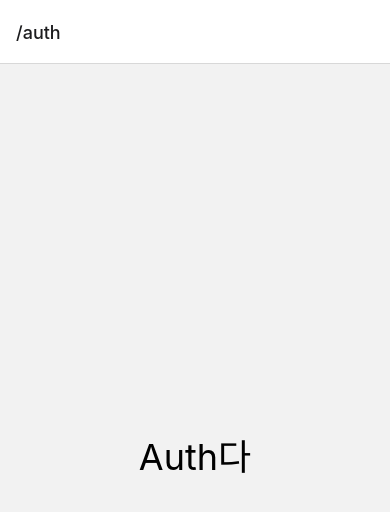
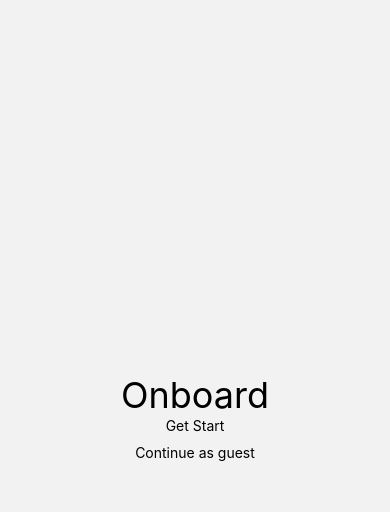
Before and after one commit to hi-ian-park/rn-assignment-419, a React Native app: screen / in a window 390 px wide. Shown: the top 512 px of the page. Built offline with nearby package versions, Linux system fonts and the light colour scheme.

Commit message:
Add: 추가될 Screen 미리 추가

```diff
--- a/App.tsx
+++ b/App.tsx
@@ -1,6 +1,5 @@
 import { NavigationContainer } from "@react-navigation/native";
 import { StatusBar } from "expo-status-bar";
-import { StyleSheet, Text, View } from "react-native";
 import Root from "./navigation/Root";
 
 export default function App() {
@@ -11,15 +10,3 @@ export default function App() {
     </NavigationContainer>
   );
 }
-
-const styles = StyleSheet.create({
-  container: {
-    flex: 1,
-    backgroundColor: "#fff",
-    alignItems: "center",
-    justifyContent: "center",
-  },
-  text: {
-    fontSize: 36,
-  },
-});
--- /dev/null
+++ b/navigation/AuthStacks.tsx
@@ -0,0 +1,24 @@
+import { createNativeStackNavigator } from "@react-navigation/native-stack";
+import React from "react";
+import Onboard from "../screens/auth/Onboard";
+import Login from "../screens/auth/Login";
+import SignUp from "../screens/auth/SignUp";
+
+const NativeStack = createNativeStackNavigator();
+// TODO: 여기부터 작업 시작
+function AuthStacks() {
+  return (
+    <NativeStack.Navigator
+      initialRouteName="/auth/onboard"
+      screenOptions={{
+        headerShown: false,
+      }}
+    >
+      <NativeStack.Screen name="/auth/onboard" component={Onboard} />
+      <NativeStack.Screen name="/auth/login" component={Login} />
+      <NativeStack.Screen name="/auth/signup" component={SignUp} />
+    </NativeStack.Navigator>
+  );
+}
+
+export default AuthStacks;
--- a/navigation/Root.tsx
+++ b/navigation/Root.tsx
@@ -1,20 +1,21 @@
 import { createNativeStackNavigator } from "@react-navigation/native-stack";
 import React, { useState } from "react";
-import Stacks from "./Stacks";
+import AuthStacks from "./AuthStacks";
 import MainTabs from "./MainTabs";
 
 const RootStack = createNativeStackNavigator();
 
 function Root() {
   const isLoggedIn = false;
+  const initialRouteName = isLoggedIn ? "/" : "/auth";
 
   return (
     <RootStack.Navigator
-      initialRouteName={isLoggedIn ? "MainTabs" : "AuthStacks"}
+      initialRouteName={initialRouteName}
       screenOptions={{ headerShown: false }}
     >
-      <RootStack.Screen name="MainTabs" component={MainTabs} />
-      <RootStack.Screen name="AuthStacks" component={Stacks} />
+      <RootStack.Screen name="/" component={MainTabs} />
+      <RootStack.Screen name="/auth" component={AuthStacks} />
     </RootStack.Navigator>
   );
 }
--- a/navigation/Stacks.tsx
+++ /dev/null
@@ -1,24 +0,0 @@
-import { createNativeStackNavigator } from "@react-navigation/native-stack";
-import React from "react";
-import { Text, View } from "react-native";
-
-const NativeStack = createNativeStackNavigator();
-// TODO: 여기부터 작업 시작
-function Stacks() {
-  return (
-    <NativeStack.Navigator initialRouteName="/auth">
-      <NativeStack.Screen
-        name="/auth"
-        component={() => (
-          <View
-            style={{ flex: 1, alignItems: "center", justifyContent: "center" }}
-          >
-            <Text style={{ fontSize: 36 }}>Auth다</Text>
-          </View>
-        )}
-      />
-    </NativeStack.Navigator>
-  );
-}
-
-export default Stacks;
--- a/package.json
+++ b/package.json
@@ -22,7 +22,7 @@
     "react": "17.0.2",
     "react-dom": "17.0.2",
     "react-native": "0.68.2",
-    "react-native-safe-area-context": "^4.3.1",
+    "react-native-safe-area-context": "4.2.4",
     "react-native-screens": "~3.11.1",
     "react-native-web": "0.17.7",
     "styled-components": "^5.3.5"
@@ -32,6 +32,7 @@
     "@types/react": "~17.0.21",
     "@types/react-native": "~0.66.13",
     "@types/styled-components": "^5.1.25",
+    "babel-plugin-module-resolver": "^4.1.0",
     "typescript": "~4.3.5"
   },
   "private": true
--- /dev/null
+++ b/screens/auth/Login.tsx
@@ -0,0 +1,24 @@
+import React from "react";
+import styled from "styled-components/native";
+
+function Login() {
+  return (
+    <Styled.Container>
+      <Styled.Text>Login</Styled.Text>
+    </Styled.Container>
+  );
+}
+
+const Styled = {
+  Container: styled.View`
+    flex: 1;
+    align-items: center;
+    justify-content: center;
+  `,
+
+  Text: styled.Text`
+    font-size: 36px;
+  `,
+};
+
+export default Login;
--- /dev/null
+++ b/screens/auth/Onboard.tsx
@@ -0,0 +1,43 @@
+import { useNavigation } from "@react-navigation/native";
+import React from "react";
+import { Text } from "react-native";
+import styled from "styled-components/native";
+
+function Onboard() {
+  const navigation = useNavigation();
+
+  return (
+    <Styled.Container>
+      <Styled.Text>Onboard</Styled.Text>
+      <Styled.Button
+        onPress={() => navigation.navigate("/auth", { screen: "/auth/login" })}
+      >
+        <Text>Get Start</Text>
+      </Styled.Button>
+
+      <Styled.Button
+        onPress={() => navigation.reset({ routes: [{ name: "/" }] })}
+      >
+        <Text>Continue as guest</Text>
+      </Styled.Button>
+    </Styled.Container>
+  );
+}
+
+const Styled = {
+  Container: styled.View`
+    flex: 1;
+    align-items: center;
+    justify-content: center;
+  `,
+
+  Text: styled.Text`
+    font-size: 36px;
+  `,
+
+  Button: styled.TouchableOpacity`
+    margin-bottom: 10px;
+  `,
+};
+
+export default Onboard;
--- /dev/null
+++ b/screens/auth/SignUp.tsx
@@ -0,0 +1,24 @@
+import React from "react";
+import styled from "styled-components/native";
+
+function SignUp() {
+  return (
+    <Styled.Container>
+      <Styled.Text>SignUp</Styled.Text>
+    </Styled.Container>
+  );
+}
+
+const Styled = {
+  Container: styled.View`
+    flex: 1;
+    align-items: center;
+    justify-content: center;
+  `,
+
+  Text: styled.Text`
+    font-size: 36px;
+  `,
+};
+
+export default SignUp;
```
Also changed, not shown: tsconfig.json (+19 -3 lines), 1 other file (tests, documents, lock files or other folders).
